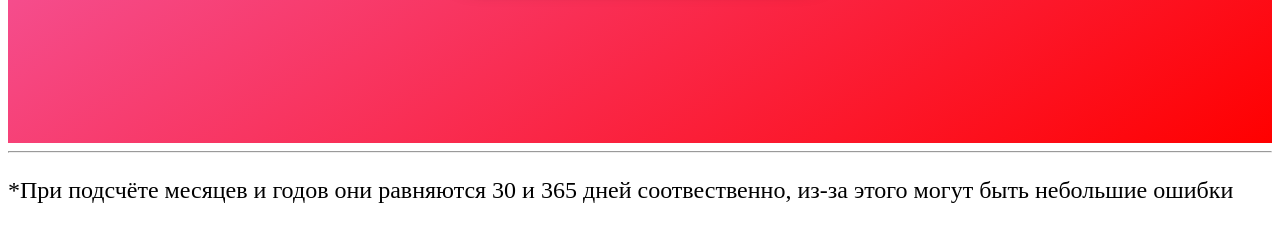
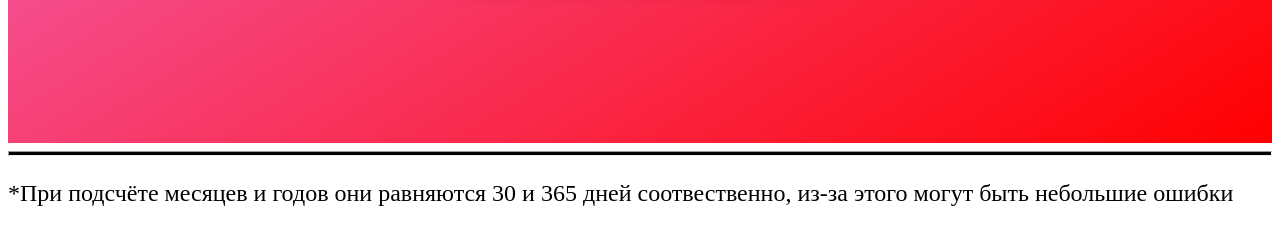
Before and after one commit to maxpawgdbs/maxpawgdbs.github.io, a plain HTML site: page index.html in a window 1280 px wide. Shown: the part 696-927 px from the top of the page. Drawn offline with Linux system fonts and the light colour scheme.

Commit message:
Update index.html

```diff
--- a/index.html
+++ b/index.html
@@ -34,7 +34,7 @@
     <h3 id="minute">Минуты:</h3>
     <h3 id="second">Секунды:</h3>
     </div></div>
-    <hr>
+    <hr style="height: 3px; background-color: black">
     <p style="font-size:150%">*При подсчёте месяцев и годов они равняются 30 и 365 дней соотвественно, из-за этого могут быть небольшие ошибки</p>
     <script>
 
```
